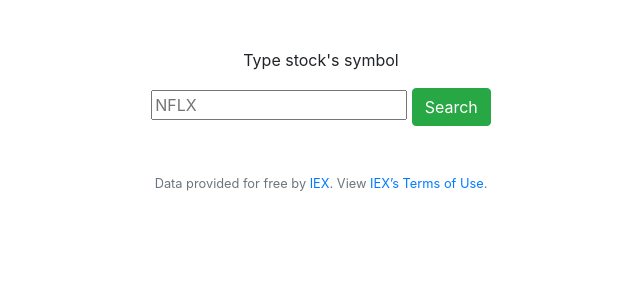
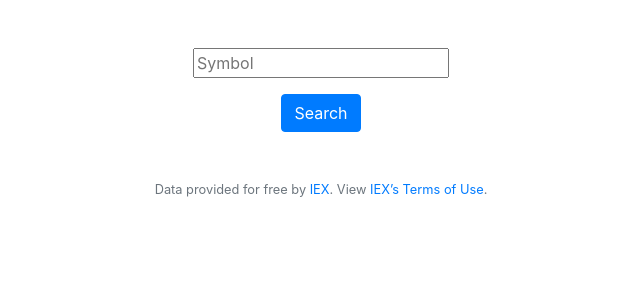
Before and after one commit to thalesouza/cs50-finance-my-pset, a Flask app: page /quote in a window 1280 px wide. Shown: the part 76-376 px from the top of the page, without its empty margins (319-959 px from the left). Run offline with Flask 2, Linux system fonts and the light colour scheme; the visitor is signed in with stand-in values (Sample User, id 1); some libraries are stand-ins or nearby versions.

Commit message:
fix quote page

```diff
--- a/templates/quote.html
+++ b/templates/quote.html
@@ -6,8 +6,9 @@
 
 {% block main %}
     <form action="/quote" method="post">
-        <p>Type stock's symbol</p>
-        <input type="text" name="symbol" id="symbol" placeholder="NFLX" autocomplete="off">
-        <button class="btn btn-success">Search</button>
+        <div class="mb-3">
+            <input type="text" name="symbol" id="symbol" placeholder="Symbol" autocomplete="off">
+        </div>
+        <button class="btn btn-primary">Search</button>
     </form>
 {% endblock %}
--- a/templates/quoted.html
+++ b/templates/quoted.html
@@ -6,8 +6,6 @@
 
 {% block main %}
     <div id="container-stock">
-        <h2>{{ stocks.name }} </h2>
-        <h1>${{ stocks.price }} </h1>
-        <h3>{{ stocks.symbol }} </h3>
+        <p>A stock from <b>{{ stocks.name }}</b> ({{ stocks.symbol }}) costs {{ stocks.price | usd}}</p>
     </div>
 {% endblock %}
```
